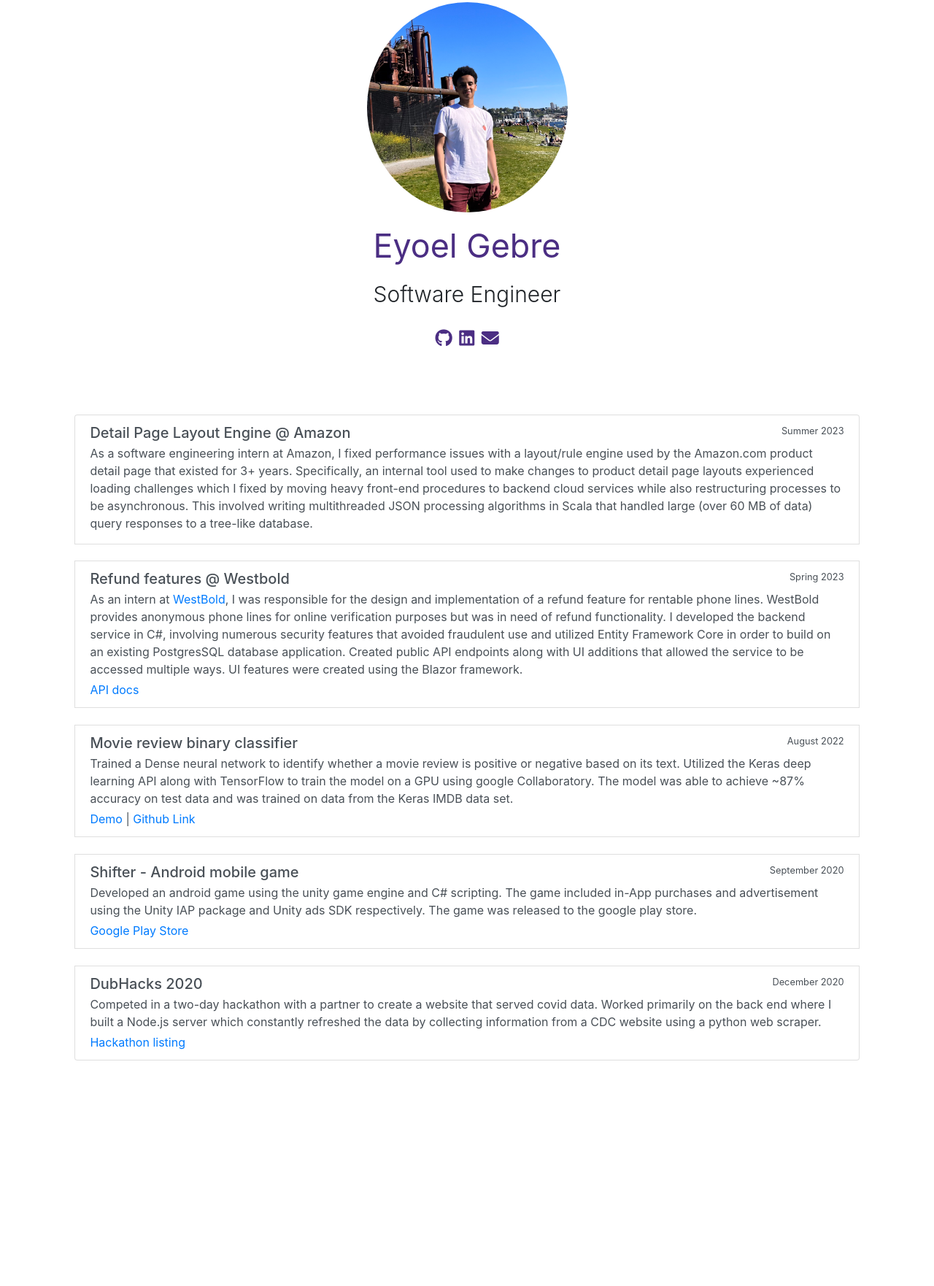
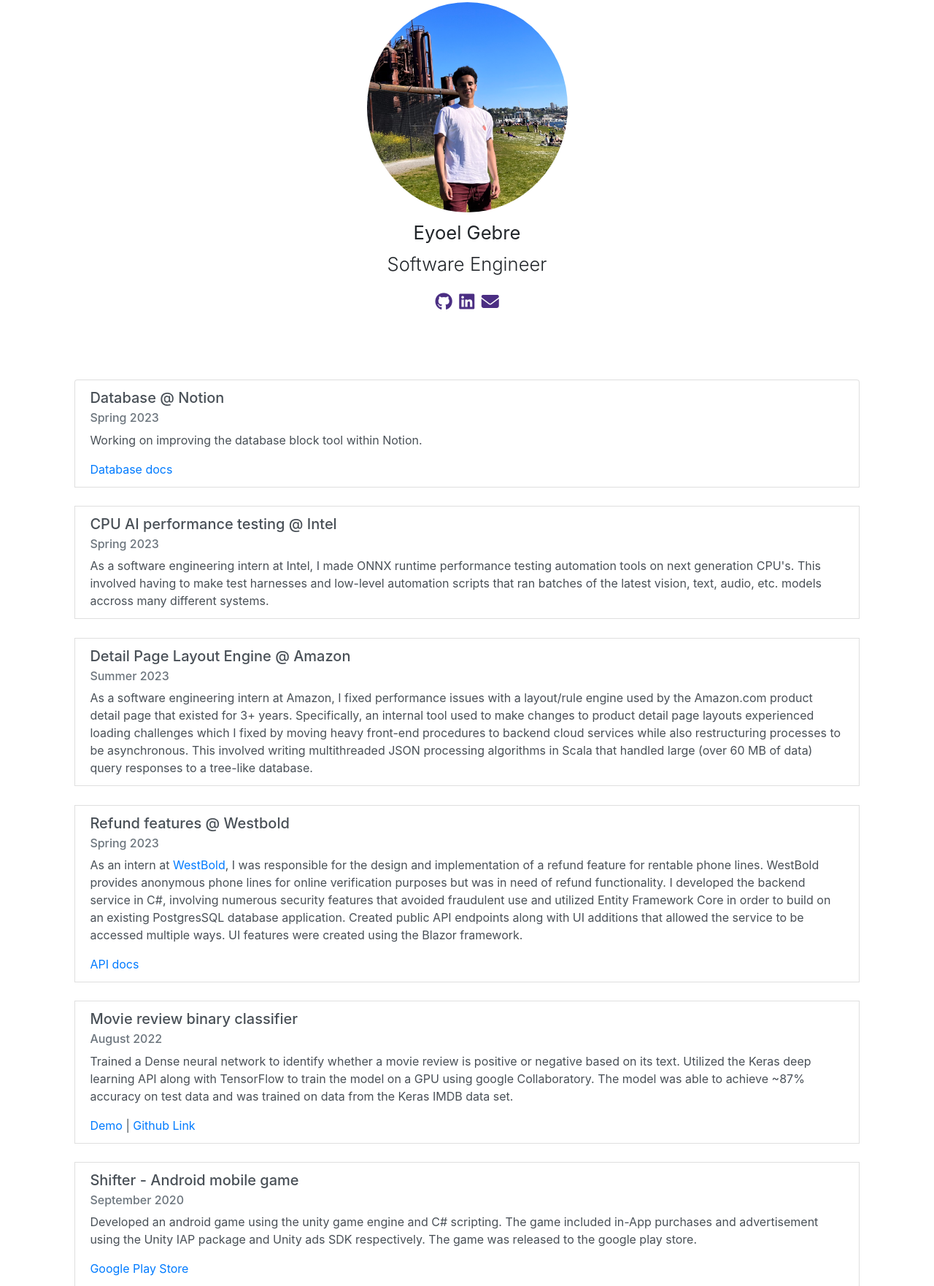
Before and after one commit to Eyoel-gebre/eyoelgebre.com, a plain HTML site: page index.html in a window 1280 px wide. Shown: the part 87-1849 px from the top of the page at 73% size. Before the commit the page ends 1580 px from the top, so only its background shows below. Drawn offline with nearby package versions, Linux system fonts and the light colour scheme.

Commit message:
added notion and intel + style improvements

```diff
--- a/index.html
+++ b/index.html
@@ -8,7 +8,7 @@
         <script src="https://kit.fontawesome.com/ae1e69b411.js" crossorigin="anonymous"></script>
 
         <title>Eyoel G.</title>
-        <link rel="icon" type="image/png" sizes="16x16" href="/favicon-16x16.png">
+        <link rel="icon" type="image/png" sizes="16x16" href="favicon-16x16.png">
     </head>
 
     <body>
@@ -31,37 +31,46 @@
             <a href="mailto:eyoel@example.com"><i class="fas fa-envelope social-icon"></i></a>
         </div>
 
-
-
         <div class="list-group d-flex justify-content-center " style="margin-bottom:40px;">
 
-            <div href="#" class="list-group-item list-group-item-action flex-column">
-              <div class="d-flex w-80 justify-content-between">
-                <h5 class="mb-1">Detail Page Layout Engine @ Amazon</h5>
-                <small>Summer 2023</small>
-              </div>
-                <p class="mb-1">
+          <div  href="#" class="list-group-item list-group-item-action flex-column">
+            <h5 class="card-title">Database @ Notion</h5>
+            <h6 class="card-subtitle mb-2 text-muted">Spring 2023</h6>
+            <p class="card-text">
+              Working on improving the database block tool within Notion.
+            </p>
+            <a href="https://www.notion.so/help/intro-to-databases">Database docs</a>
+          </div>
+
+          <div  href="#" class="list-group-item list-group-item-action flex-column">
+            <h5 class="card-title">CPU AI performance testing @ Intel</h5>
+            <h6 class="card-subtitle mb-2 text-muted">Spring 2023</h6>
+            <p class="card-text">
+              As a software engineering intern at Intel, I made ONNX runtime performance testing automation tools on next generation CPU's. This involved having to make test harnesses and low-level automation scripts that ran batches of the latest vision, text, audio, etc. models accross many different systems.
+            </p>
+          </div>
+
+            <div  href="#" class="list-group-item list-group-item-action flex-column">
+                <h5 class="card-title">Detail Page Layout Engine @ Amazon</h5>
+                <h6 class="card-subtitle mb-2 text-muted">Summer 2023</h6>
+                <p class="card-text">
                   As a software engineering intern at Amazon, I fixed performance issues with a layout/rule engine used by the Amazon.com product detail page that existed for 3+ years. Specifically, an internal tool used to make changes to product detail page layouts experienced loading challenges which I fixed by moving heavy front-end procedures to backend cloud services while also restructuring processes to be asynchronous. This involved writing multithreaded JSON processing algorithms in Scala that handled large (over 60 MB of data) query responses to a tree-like database.
                 </p>
             </div>
 
             <div href="#" class="list-group-item list-group-item-action flex-column">
-              <div class="d-flex w-80 justify-content-between">
-                <h5 class="mb-1">Refund features @ Westbold</h5>
-                <small>Spring 2023</small>
-              </div>
-                <p class="mb-1">
+                <h5 class="card-title">Refund features @ Westbold</h5>
+                <h6 class="card-subtitle mb-2 text-muted">Spring 2023</h6>
+                <p class="card-text">
                   As an intern at <a href="https://www.westbold.com/">WestBold</a>, I was responsible for the design and implementation of a refund feature for rentable phone lines. WestBold provides anonymous phone lines for online verification purposes but was in need of refund functionality. I developed the backend service in C#, involving numerous security features that avoided fraudulent use and utilized Entity Framework Core in order to build on an existing PostgresSQL database application. Created public API endpoints along with UI additions that allowed the service to be accessed multiple ways. UI features were created using the Blazor framework.
                 </p>
               <a href="https://www.phoneblur.com/api/reference/#tag/Subscriptions/operation/UserInitiatedRefundOfReservationApi">API docs</a>
             </div>
 
             <div href="#" class="list-group-item list-group-item-action flex-column">
-              <div class="d-flex w-80 justify-content-between">
-                <h5 class="mb-1">Movie review binary classifier</h5>
-                <small>August 2022</small>
-              </div>
-                <p class="mb-1">
+                <h5 class="card-title">Movie review binary classifier</h5>
+                <h6 class="card-subtitle mb-2 text-muted">August 2022</h6>
+                <p class="card-text">
                   Trained a Dense neural network to identify whether a movie review is positive or negative based on its text. Utilized the Keras deep learning API along with TensorFlow to train the model on a GPU using google Collaboratory. The model was able to achieve ~87% accuracy on test data and was trained on data from the Keras IMDB data set.
                 </p>
               <a href="/Mlclassifier.html">Demo</a> |
@@ -69,22 +78,18 @@
             </div>
 
             <div href="#" class="list-group-item list-group-item-action flex-column">
-                <div class="d-flex w-80 justify-content-between">
-                  <h5 class="mb-1">Shifter - Android mobile game</h5>
-                  <small>September 2020</small>
-                </div>
-                  <p class="mb-1">
+                  <h5 class="card-title">Shifter - Android mobile game</h5>
+                  <h6 class="card-subtitle mb-2 text-muted">September 2020</h6>
+                  <p class="card-text">
                   Developed an android game using the unity game engine and C# scripting. The game included in-App purchases and advertisement using the Unity IAP package and Unity ads SDK respectively. The game was released to the google play store.
                   </p>
                 <a href="https://play.google.com/store/apps/details?id=com.EGStudios.Shifter&hl=en_US&gl=US">Google Play Store</a>
             </div>
 
             <div href="#" class="list-group-item list-group-item-action flex-column">
-              <div class="d-flex w-80 justify-content-between">
-                <h5 class="mb-1">DubHacks 2020</h5>
-                <small>December 2020</small>
-              </div>
-                <p class="mb-1">
+                <h5 class="card-title">DubHacks 2020</h5>
+                <h6 class="card-subtitle mb-2 text-muted">December 2020</h6>
+                <p class="card-text">
                   Competed in a two-day hackathon with a partner to create a website that served covid data. Worked primarily on the back end where I built a Node.js server which constantly refreshed the data by collecting information from a CDC website using a python web scraper.
                 </p>
               <a href="https://devpost.com/software/covid-tracker-cgu08y">Hackathon listing</a>
--- a/style.css
+++ b/style.css
@@ -3,24 +3,17 @@
     max-width: 275px;
 }
 
-.display-1 {
-    margin-top: 20px;
-    margin-bottom: 10px;
-    font-size: 3.5vw;
-    color: #4b2e83;
-}
-
-.display-4 {
-    margin: 20px;
-    font-size: 30px;
+.display-1, .display-4{
+    margin: 1%;
+    font-size: 2vw;
 }
 
 .social-icon {
     margin-top: 10px;
     margin-right: 2.5px;
     margin-left: 2.5px;
-    font-size: 1.5em; /* Adjust this value to make the icons larger or smaller */
-    color: #4b2e83; /* Replace this with the color that matches your website */
+    font-size: 1.5em;
+    color: #4b2e83;
 }
 
 .list-group {
@@ -30,7 +23,7 @@
 .flex-column{
     margin-left:8%;
     margin-right:8%;
-    margin-top: 10px;
+    margin-top: 1%;
     margin-bottom: 1%;
     width: 84%;
 }
@@ -60,17 +53,17 @@
         margin-top: 20%;
     }
 
-    .display-1 {
-        font-size: 8vw;
-        margin: 10px;
+    .display-1, .display-4{
+        margin: 3%;
+        font-size: 6vw;
     }
-
-    /* .display-4 {
-        font-size: 6vw;
-    } */
 
     .lead {
         margin: 30px;
         font-size: 4vw;
     }
+
+    .flex-column {
+        margin-top: 4%;
+    }
 }
```
